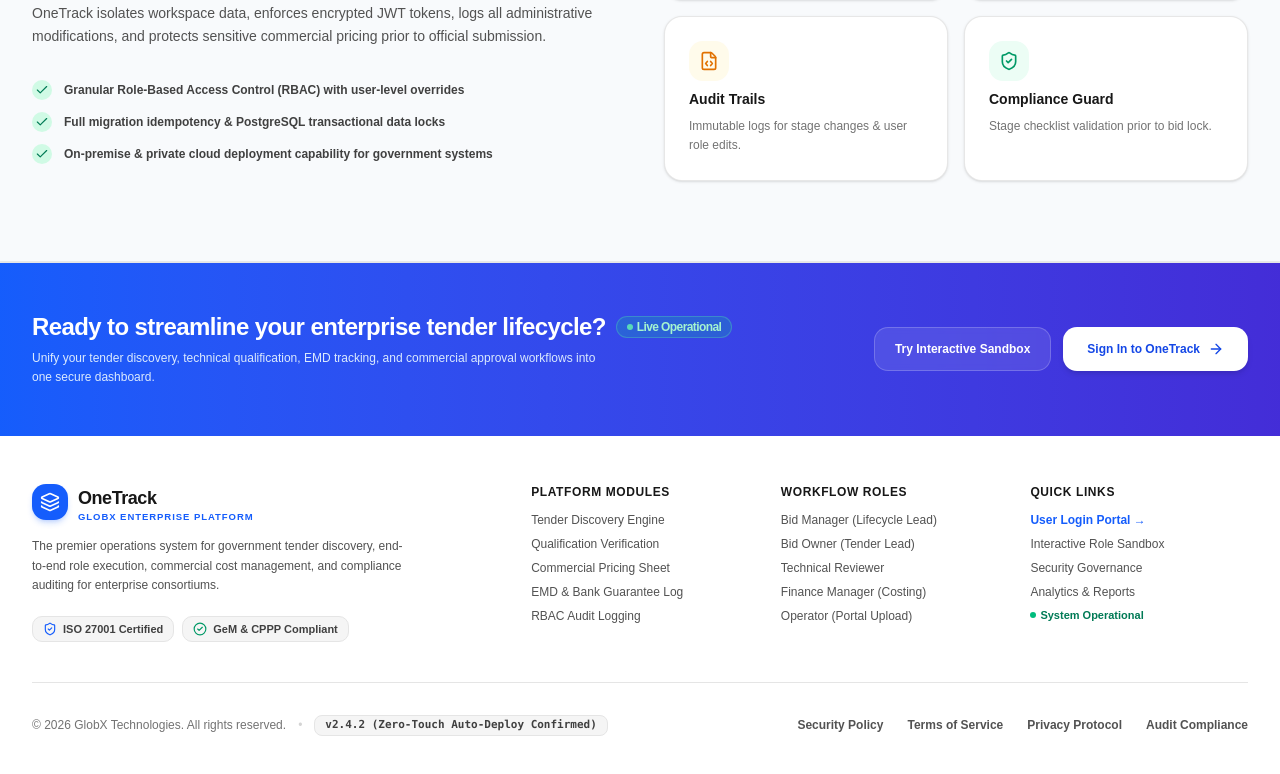
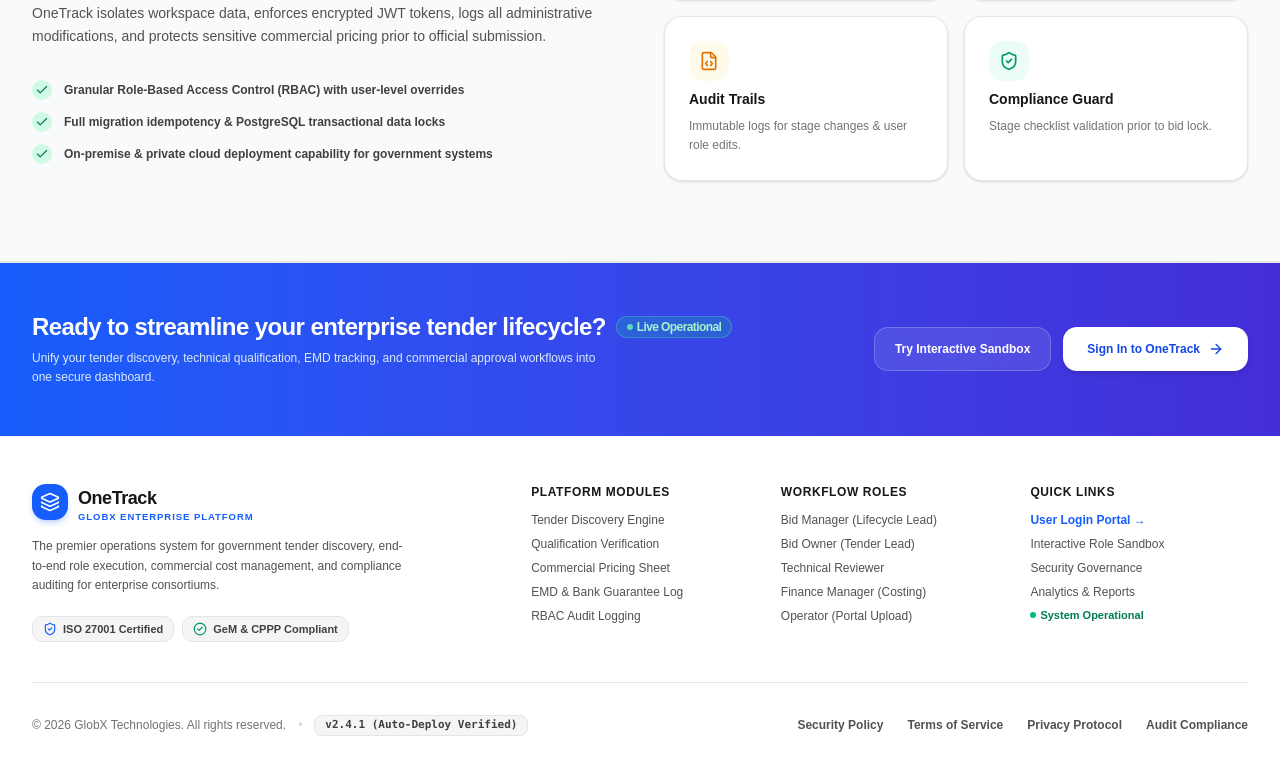
Before and after one commit to Biswa-source45/Onetrack-GLX, a React (Vite) app in the folder frontend/: page / in a window 1280 px wide. Shown: the part 3356-4130 px from the top of the page. Built offline with nearby package versions, Linux system fonts and the light colour scheme; a web font is replaced by a local one.

Commit message:
updated new version meta data

```diff
--- a/frontend/src/components/Landing.jsx
+++ b/frontend/src/components/Landing.jsx
@@ -915,9 +915,8 @@
             <p>© {currentYear} GlobX Technologies. All rights reserved.</p>
             <span className="hidden sm:inline text-neutral-300">•</span>
             <span className="font-mono text-[11px] text-neutral-700 bg-neutral-100 px-2.5 py-0.5 rounded-md border border-neutral-200 font-semibold">
-              v2.4.2 (Zero-Touch Auto-Deploy Confirmed)
+              v2.4.1 (Auto-Deploy Verified)
             </span>
-
           </div>
 
           <div className="flex flex-wrap gap-6 font-semibold text-neutral-600">
```
